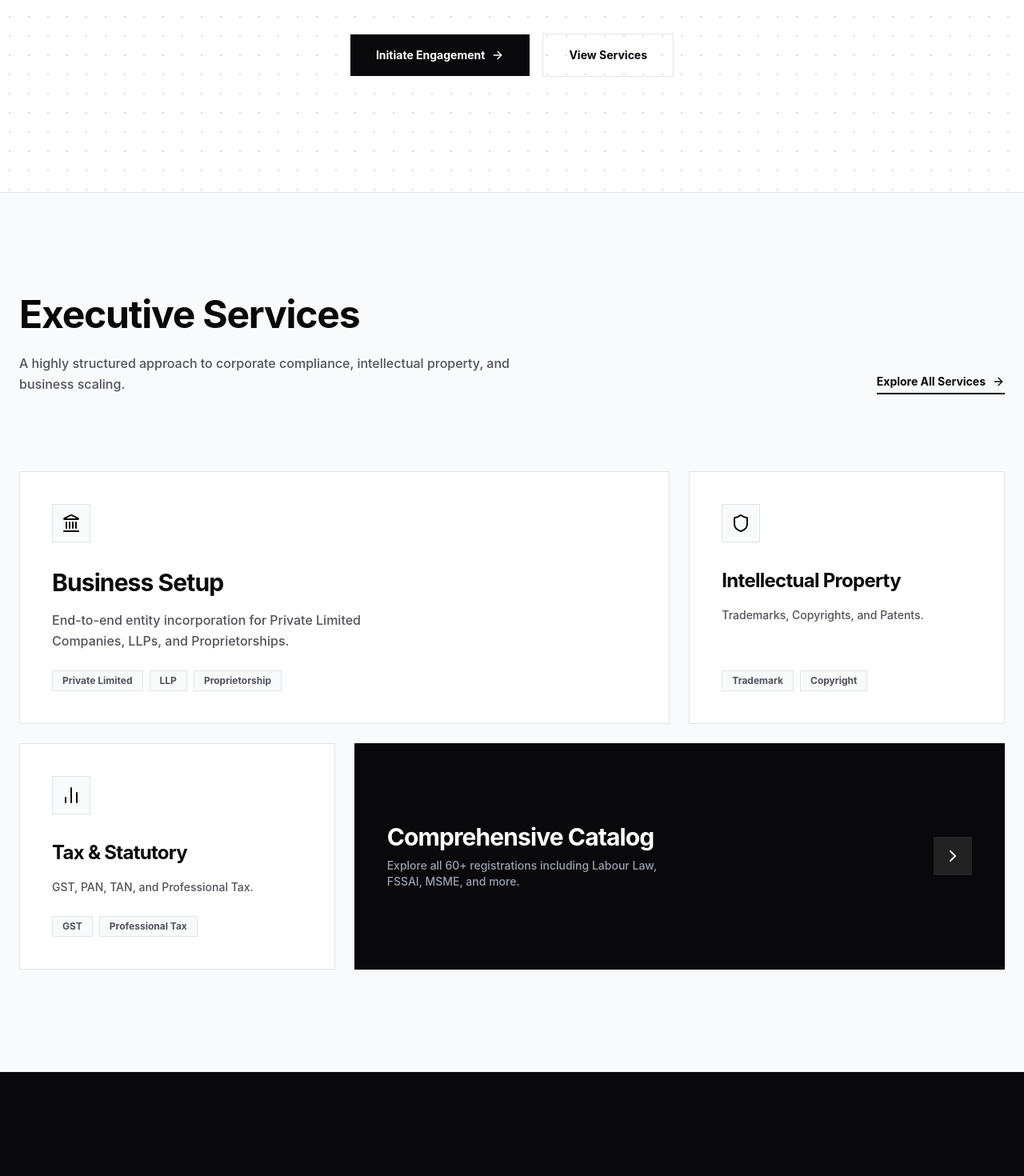
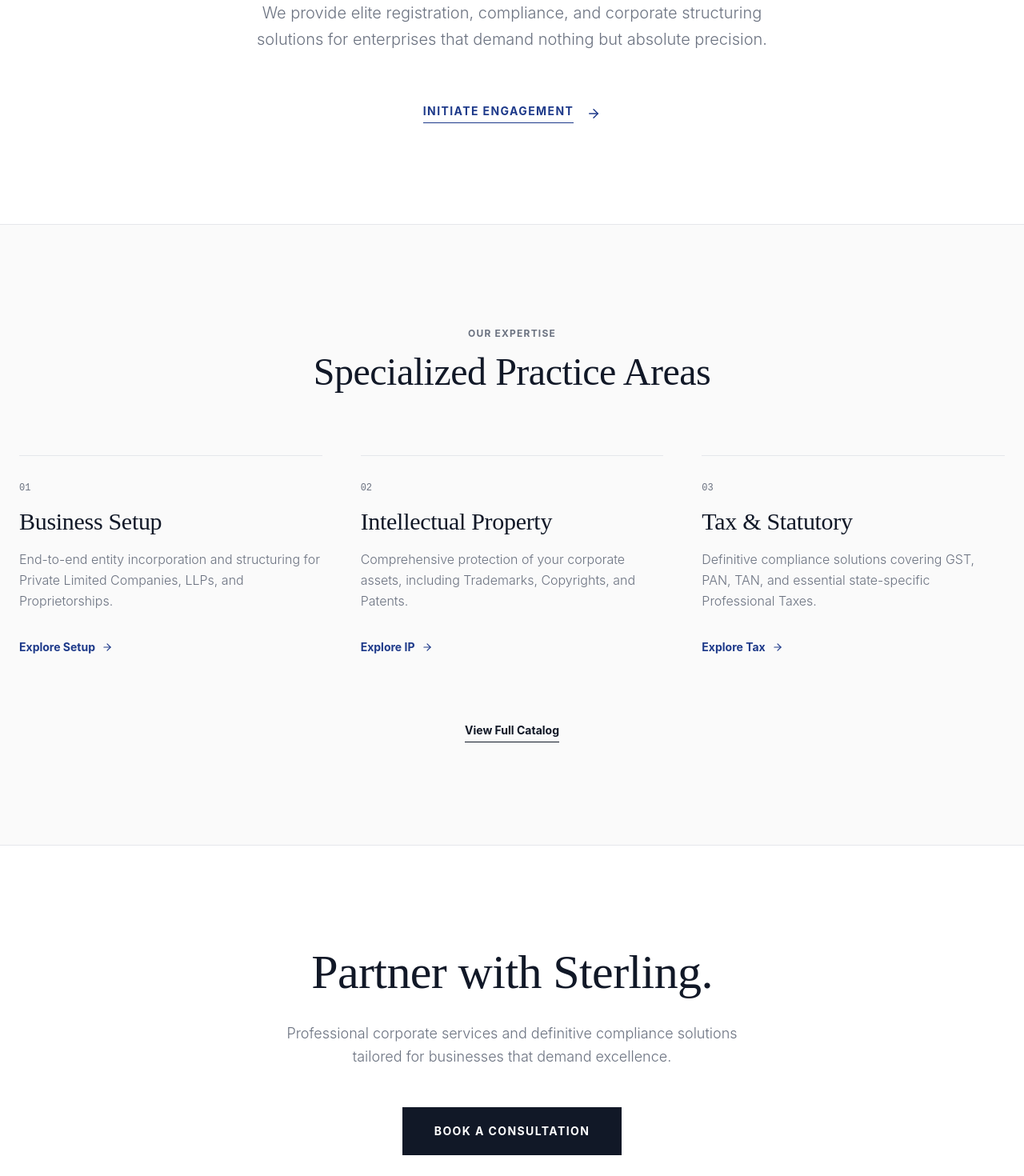
Before and after one commit to thesterlingadvisory-web/thesterlingadvisory, a React (Vite) app in the folder frontend/: page / in a window 1280 px wide. Shown: the part 480-1950 px from the top of the page at 80% size. Built offline with nearby package versions, Linux system fonts and the light colour scheme.

Commit message:
feat: redesign homepage to elite Classy Light theme

```diff
--- a/frontend/src/index.css
+++ b/frontend/src/index.css
@@ -1,22 +1,22 @@
 @import "tailwindcss";
 
 @theme {
-  /* Option 1: Swiss Minimalist Colors */
+  /* Classy Light Theme */
   --color-primary: #FFFFFF; /* Pure White Background */
-  --color-secondary: #F8FAFC; /* Light Cool Gray Alt Background */
-  --color-text-main: #09090B; /* Pitch Black Primary Text */
-  --color-text-muted: #52525B; /* Slate Gray Secondary Text */
-  --color-accent: #1D4ED8; /* Royal Blue Accent */
-  --color-border-main: #E4E4E7; /* Crisp Borders */
+  --color-secondary: #FAFAFA; /* Ultra Light Gray Alt Background */
+  --color-text-main: #111827; /* Deep Charcoal Primary Text */
+  --color-text-muted: #6B7280; /* Elegant Slate Secondary Text */
+  --color-accent: #1E3A8A; /* Deep Institutional Navy Accent */
+  --color-border-main: #E5E7EB; /* Very subtle borders */
 
-  /* Fonts - All Sans Serif for Minimalist Corporate look */
-  --font-heading: 'Inter', sans-serif;
+  /* Fonts - Serif for Headings, Sans for Body */
+  --font-heading: 'Playfair Display', serif;
   --font-body: 'Inter', sans-serif;
   --font-mono: 'IBM Plex Mono', monospace;
 }
 
 @layer base {
-  @import url('https://fonts.googleapis.com/css2?family=IBM+Plex+Mono:wght@400;500&family=Inter:wght@300;400;500;600;700;800&display=swap');
+  @import url('https://fonts.googleapis.com/css2?family=IBM+Plex+Mono:wght@400;500&family=Inter:wght@300;400;500;600;700;800&family=Playfair+Display:ital,wght@0,400;0,500;0,600;0,700;1,400;1,500&display=swap');
 
   body {
     background-color: var(--color-primary);
@@ -27,19 +27,19 @@
   }
 
   ::selection {
-    background-color: var(--color-text-main);
+    background-color: var(--color-accent);
     color: #ffffff;
   }
 
   h1, h2, h3, h4, h5, h6 {
     font-family: var(--font-heading);
-    font-weight: 700;
-    letter-spacing: -0.03em;
-    line-height: 1.1;
+    font-weight: 500; /* Medium weight for elegance */
+    letter-spacing: -0.01em;
+    line-height: 1.15;
   }
 
   p {
-    line-height: 1.7;
+    line-height: 1.8;
   }
 
   code, pre, .mono {
@@ -54,7 +54,7 @@
     background: var(--color-primary);
   }
   ::-webkit-scrollbar-thumb {
-    background: #E4E4E7;
+    background: var(--color-border-main);
     border-radius: 0px; /* Sharp edges */
   }
   ::-webkit-scrollbar-thumb:hover {
--- a/frontend/src/pages/public/Home.jsx
+++ b/frontend/src/pages/public/Home.jsx
@@ -1,129 +1,108 @@
 import React from 'react';
 import { Link } from 'react-router-dom';
 import { motion } from 'framer-motion';
-import { ArrowRight, BarChart2, Shield, Landmark, ChevronRight } from 'lucide-react';
+import { ArrowRight } from 'lucide-react';
 
 const FADE_UP = {
   hidden: { opacity: 0, y: 30 },
-  visible: { opacity: 1, y: 0, transition: { duration: 0.6, ease: "easeOut" } }
+  visible: { opacity: 1, y: 0, transition: { duration: 0.8, ease: [0.25, 0.1, 0.25, 1] } }
 };
 
 export default function Home() {
   return (
-    <div className="w-full bg-primary selection:bg-text-main selection:text-white">
-      {/* 1. Hero Section */}
-      <section className="relative min-h-[80vh] flex items-center overflow-hidden border-b border-border-main bg-white">
-        {/* Abstract Background Element */}
-        <div className="absolute inset-0 z-0">
-          <div className="absolute inset-0 opacity-20 bg-[radial-gradient(#1D4ED8_1px,transparent_1px)] [background-size:24px_24px]"></div>
-        </div>
+    <div className="w-full bg-primary selection:bg-accent selection:text-white">
 
-        <div className="relative z-10 w-full max-w-4xl mx-auto px-6 text-center">
+      {/* 1. Hero Section (Ultra Clean & Classy) */}
+      <section className="relative min-h-[85vh] flex items-center justify-center border-b border-border-main bg-primary">
+        <div className="relative z-10 w-full max-w-5xl mx-auto px-6 text-center mt-12">
           <motion.h1
             initial="hidden" animate="visible" variants={FADE_UP}
-            className="text-5xl md:text-7xl font-heading font-bold leading-[1.05] tracking-tight text-text-main mb-8"
+            className="text-5xl md:text-7xl lg:text-[5.5rem] font-heading font-medium leading-[1.1] text-text-main mb-8"
           >
-            Professional Corporate Advisory & Compliance.
+            Definitive Guidance. <br/> Precise Execution.
           </motion.h1>
           <motion.p
-            initial={{ opacity: 0 }} animate={{ opacity: 1 }} transition={{ delay: 0.3, duration: 0.8 }}
-            className="text-lg md:text-xl text-text-muted leading-relaxed mb-12 mx-auto max-w-2xl"
+            initial={{ opacity: 0 }} animate={{ opacity: 1 }} transition={{ delay: 0.4, duration: 1 }}
+            className="text-lg md:text-xl text-text-muted leading-relaxed mb-16 mx-auto max-w-2xl font-body font-light"
           >
-            We provide definitive registration, compliance, and corporate structuring solutions for businesses that demand precision and speed.
+            We provide elite registration, compliance, and corporate structuring solutions for enterprises that demand nothing but absolute precision.
           </motion.p>
           <motion.div
-            initial={{ opacity: 0, y: 20 }} animate={{ opacity: 1, y: 0 }} transition={{ delay: 0.5 }}
-            className="flex flex-col sm:flex-row items-center justify-center gap-4"
+            initial={{ opacity: 0, y: 20 }} animate={{ opacity: 1, y: 0 }} transition={{ delay: 0.6, duration: 0.8 }}
+            className="flex justify-center"
           >
-            <Link to="/contact" className="group w-full sm:w-auto px-8 py-4 bg-text-main text-white text-sm font-bold hover:bg-accent transition-colors duration-300 rounded-none flex items-center justify-center gap-2">
-              Initiate Engagement <ArrowRight size={16} className="group-hover:translate-x-1 transition-transform duration-300" />
-            </Link>
-            <Link to="/services" className="group w-full sm:w-auto px-8 py-4 bg-transparent border border-border-main text-text-main text-sm font-bold hover:border-text-main hover:bg-secondary transition-all duration-300 rounded-none flex items-center justify-center gap-2">
-              View Services
+            <Link to="/contact" className="group flex items-center gap-4 text-sm font-bold uppercase tracking-widest text-accent hover:text-text-main transition-colors duration-500">
+              <span className="border-b border-accent pb-1 group-hover:border-text-main transition-colors">Initiate Engagement</span>
+              <ArrowRight size={18} className="group-hover:translate-x-2 transition-transform duration-500" />
             </Link>
           </motion.div>
         </div>
       </section>
 
-      {/* 2. Executive Services (Bento Box) */}
+      {/* 2. Areas of Expertise (Minimalist List/Grid) */}
       <section className="py-32 bg-secondary">
         <div className="max-w-7xl mx-auto px-6">
-          <div className="mb-16 md:mb-24 flex flex-col md:flex-row md:items-end justify-between gap-8">
-            <div className="max-w-2xl">
-              <h2 className="text-4xl md:text-5xl font-heading font-bold mb-6 tracking-tight">Executive Services</h2>
-              <p className="text-text-muted leading-relaxed font-medium">
-                A highly structured approach to corporate compliance, intellectual property, and business scaling.
-              </p>
-            </div>
-            <Link to="/services" className="text-sm font-bold border-b-2 border-text-main pb-1 hover:text-accent hover:border-accent transition-colors flex items-center gap-2 shrink-0">
-              Explore All Services <ArrowRight size={16} />
-            </Link>
+          <div className="mb-20 text-center">
+            <span className="text-xs font-bold uppercase tracking-widest text-text-muted mb-4 block">Our Expertise</span>
+            <h2 className="text-4xl md:text-5xl font-heading font-medium text-text-main">Specialized Practice Areas</h2>
           </div>
 
-          {/* Bento Box Grid */}
-          <div className="grid grid-cols-1 md:grid-cols-3 gap-6">
+          <div className="grid grid-cols-1 md:grid-cols-3 gap-x-12 gap-y-16">
 
-            {/* Large Card */}
-            <Link to="/services?category=business-registrations" className="group col-span-1 md:col-span-2 p-10 bg-white border border-border-main hover:border-accent transition-colors duration-300 flex flex-col justify-between min-h-[300px]">
-              <div className="w-12 h-12 bg-secondary border border-border-main flex items-center justify-center text-text-main mb-8 group-hover:bg-accent group-hover:text-white group-hover:border-accent transition-colors duration-300">
-                <Landmark/>
-              </div>
-              <div>
-                <h3 className="text-3xl font-heading font-bold mb-4 group-hover:text-accent transition-colors">Business Setup</h3>
-                <p className="text-text-muted leading-relaxed mb-6 font-medium max-w-md">End-to-end entity incorporation for Private Limited Companies, LLPs, and Proprietorships.</p>
-                <div className="flex gap-2">
-                  {['Private Limited', 'LLP', 'Proprietorship'].map(t => <span key={t} className="text-xs font-bold px-3 py-1 bg-secondary border border-border-main text-text-muted">{t}</span>)}
-                </div>
-              </div>
-            </Link>
+            {/* Area 1 */}
+            <div className="group border-t border-border-main pt-8">
+              <span className="text-xs font-mono text-text-muted mb-4 block">01</span>
+              <h3 className="text-3xl font-heading font-medium mb-4 text-text-main">Business Setup</h3>
+              <p className="text-text-muted font-light leading-relaxed mb-8">
+                End-to-end entity incorporation and structuring for Private Limited Companies, LLPs, and Proprietorships.
+              </p>
+              <Link to="/services?category=business-registrations" className="inline-flex items-center text-sm font-bold text-accent hover:text-text-main transition-colors gap-2">
+                Explore Setup <ArrowRight size={14} className="group-hover:translate-x-1 transition-transform" />
+              </Link>
+            </div>
 
-            {/* Square Card 1 */}
-            <Link to="/services?category=intellectual-property" className="group col-span-1 p-10 bg-white border border-border-main hover:border-accent transition-colors duration-300 flex flex-col">
-              <div className="w-12 h-12 bg-secondary border border-border-main flex items-center justify-center text-text-main mb-8 group-hover:bg-accent group-hover:text-white group-hover:border-accent transition-colors duration-300">
-                <Shield/>
-              </div>
-              <h3 className="text-2xl font-heading font-bold mb-4 group-hover:text-accent transition-colors">Intellectual Property</h3>
-              <p className="text-sm text-text-muted font-medium leading-relaxed mb-6">Trademarks, Copyrights, and Patents.</p>
-              <div className="mt-auto flex flex-wrap gap-2">
-                {['Trademark', 'Copyright'].map(t => <span key={t} className="text-xs font-bold px-3 py-1 bg-secondary border border-border-main text-text-muted">{t}</span>)}
-              </div>
-            </Link>
+            {/* Area 2 */}
+            <div className="group border-t border-border-main pt-8">
+              <span className="text-xs font-mono text-text-muted mb-4 block">02</span>
+              <h3 className="text-3xl font-heading font-medium mb-4 text-text-main">Intellectual Property</h3>
+              <p className="text-text-muted font-light leading-relaxed mb-8">
+                Comprehensive protection of your corporate assets, including Trademarks, Copyrights, and Patents.
+              </p>
+              <Link to="/services?category=intellectual-property" className="inline-flex items-center text-sm font-bold text-accent hover:text-text-main transition-colors gap-2">
+                Explore IP <ArrowRight size={14} className="group-hover:translate-x-1 transition-transform" />
+              </Link>
+            </div>
 
-            {/* Square Card 2 */}
-            <Link to="/services?category=tax-registrations" className="group col-span-1 p-10 bg-white border border-border-main hover:border-accent transition-colors duration-300 flex flex-col">
-              <div className="w-12 h-12 bg-secondary border border-border-main flex items-center justify-center text-text-main mb-8 group-hover:bg-accent group-hover:text-white group-hover:border-accent transition-colors duration-300">
-                <BarChart2/>
-              </div>
-              <h3 className="text-2xl font-heading font-bold mb-4 group-hover:text-accent transition-colors">Tax & Statutory</h3>
-              <p className="text-sm text-text-muted font-medium leading-relaxed mb-6">GST, PAN, TAN, and Professional Tax.</p>
-              <div className="mt-auto flex flex-wrap gap-2">
-                {['GST', 'Professional Tax'].map(t => <span key={t} className="text-xs font-bold px-3 py-1 bg-secondary border border-border-main text-text-muted">{t}</span>)}
-              </div>
-            </Link>
+            {/* Area 3 */}
+            <div className="group border-t border-border-main pt-8">
+              <span className="text-xs font-mono text-text-muted mb-4 block">03</span>
+              <h3 className="text-3xl font-heading font-medium mb-4 text-text-main">Tax & Statutory</h3>
+              <p className="text-text-muted font-light leading-relaxed mb-8">
+                Definitive compliance solutions covering GST, PAN, TAN, and essential state-specific Professional Taxes.
+              </p>
+              <Link to="/services?category=tax-registrations" className="inline-flex items-center text-sm font-bold text-accent hover:text-text-main transition-colors gap-2">
+                Explore Tax <ArrowRight size={14} className="group-hover:translate-x-1 transition-transform" />
+              </Link>
+            </div>
 
-            {/* Horizontal Card */}
-            <Link to="/services" className="group col-span-1 md:col-span-2 p-10 bg-text-main text-white border border-text-main hover:bg-accent hover:border-accent transition-colors duration-300 flex flex-col md:flex-row justify-between items-start md:items-center">
-              <div>
-                <h3 className="text-3xl font-heading font-bold mb-2">Comprehensive Catalog</h3>
-                <p className="text-gray-400 font-medium max-w-sm text-sm">Explore all 60+ registrations including Labour Law, FSSAI, MSME, and more.</p>
-              </div>
-              <div className="mt-8 md:mt-0 w-12 h-12 bg-white/10 flex items-center justify-center group-hover:bg-white group-hover:text-accent transition-colors">
-                <ChevronRight/>
-              </div>
-            </Link>
+          </div>
 
+          <div className="mt-20 text-center">
+             <Link to="/services" className="inline-flex items-center text-sm font-bold text-text-main border-b border-text-main pb-1 hover:text-accent hover:border-accent transition-colors">
+               View Full Catalog
+             </Link>
           </div>
         </div>
       </section>
 
-      {/* 3. Call To Action */}
-      <section className="py-32 bg-text-main text-white">
-        <div className="max-w-4xl mx-auto px-6 text-center">
-          <h2 className="text-5xl md:text-7xl font-heading font-bold mb-8 tracking-tight">Partner with Sterling Advisory.</h2>
-          <p className="text-gray-400 mb-12 max-w-xl mx-auto text-lg font-medium">
-            Professional corporate services and definitive compliance solutions.
+      {/* 3. Refined Call To Action */}
+      <section className="py-32 bg-primary border-t border-border-main">
+        <div className="max-w-3xl mx-auto px-6 text-center">
+          <h2 className="text-4xl md:text-6xl font-heading font-medium mb-8 text-text-main">Partner with Sterling.</h2>
+          <p className="text-text-muted mb-12 max-w-xl mx-auto text-lg font-light leading-relaxed">
+            Professional corporate services and definitive compliance solutions tailored for businesses that demand excellence.
           </p>
-          <Link to="/contact" className="inline-flex items-center justify-center px-8 py-4 text-sm font-bold text-text-main bg-white hover:bg-accent hover:text-white transition-colors rounded-none">
+          <Link to="/contact" className="inline-flex items-center justify-center px-10 py-5 text-sm font-bold uppercase tracking-widest text-white bg-text-main hover:bg-accent transition-colors duration-500 rounded-none">
             Book a Consultation
           </Link>
         </div>
```
Also changed, not shown: frontend/src/pages/public/Services.jsx (+22 -4 lines).
